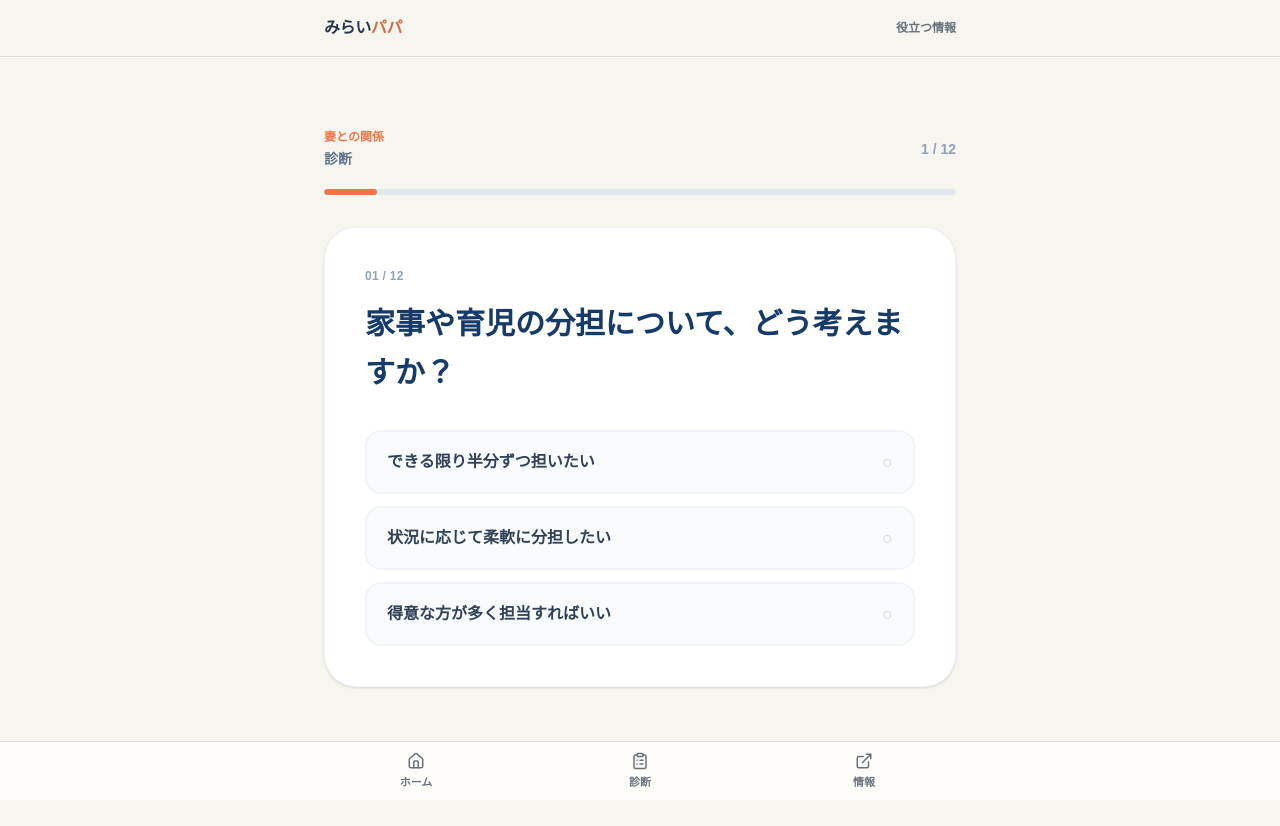
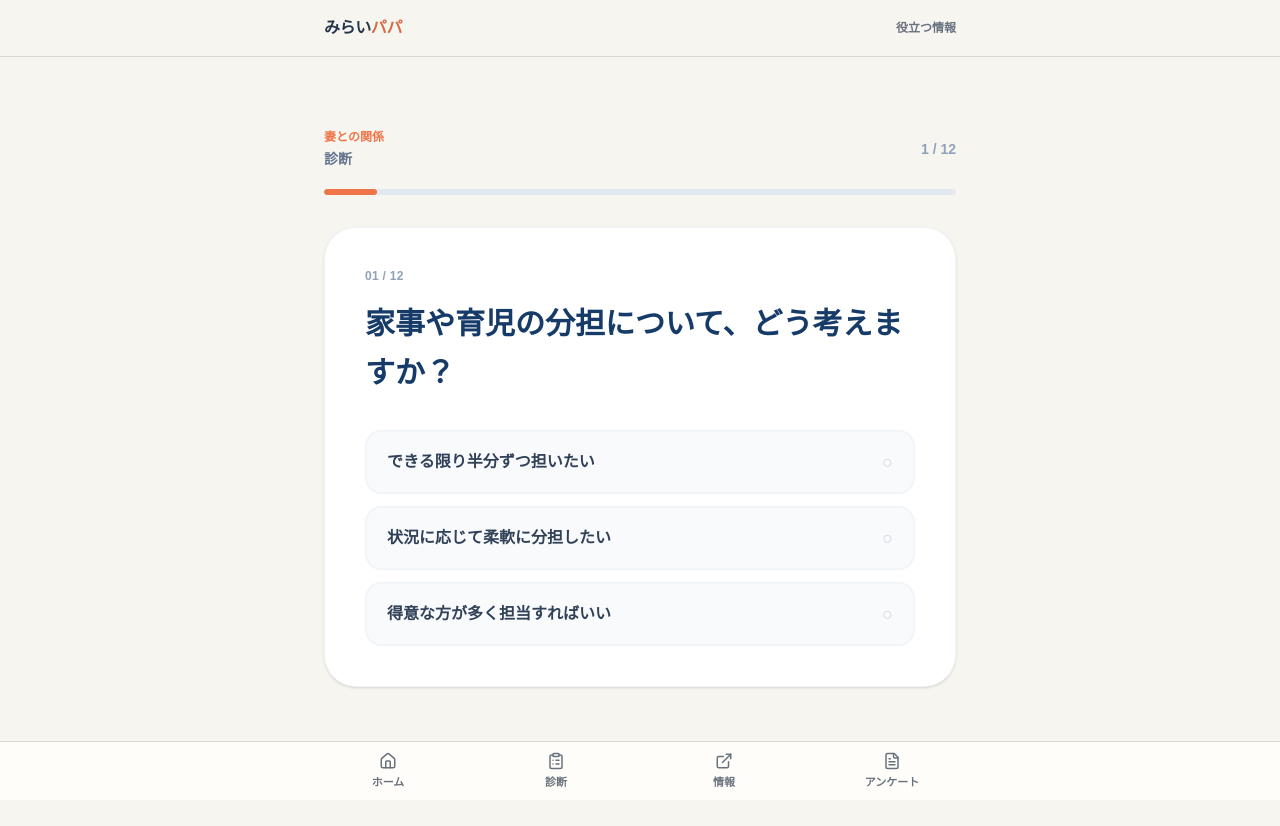
Before and after one commit to s1f102402631/mirai-papa, a Next.js app: page /diagnosis in a window 1280 px wide. Shown: the top 826 px of the page. Built offline with nearby package versions, Linux system fonts and the light colour scheme.

Commit message:
Add survey to bottom navigation

```diff
--- a/components/AppShell.tsx
+++ b/components/AppShell.tsx
@@ -1,13 +1,14 @@
 "use client";
 
 import Link from "next/link";
-import { Home, ClipboardList, ExternalLink } from "lucide-react";
+import { Home, ClipboardList, ExternalLink, FileText } from "lucide-react";
 
 export default function AppShell({ children }: { children: React.ReactNode }) {
   const nav = [
     ["/opening", "ホーム", Home],
     ["/diagnosis", "診断", ClipboardList],
     ["/resources", "情報", ExternalLink],
+    ["/survey", "アンケート", FileText],
   ] as const;
 
   return (
@@ -22,7 +23,7 @@ export default function AppShell({ children }: { children: React.ReactNode }) {
       </header>
       <main className="mx-auto max-w-2xl px-5 py-6">{children}</main>
       <nav className="fixed bottom-0 left-0 right-0 z-40 border-t border-[#ddd8cf] bg-[#fffdfa]/95 backdrop-blur">
-        <div className="mx-auto grid max-w-2xl grid-cols-3">
+        <div className="mx-auto grid max-w-2xl grid-cols-4">
           {nav.map(([href, label, Icon]) => (
             <Link key={href} href={href} className="flex flex-col items-center gap-1 py-2.5 text-[11px] font-bold text-[#68727d] hover:text-[#25364a]">
               <Icon size={18} strokeWidth={2} />
```
